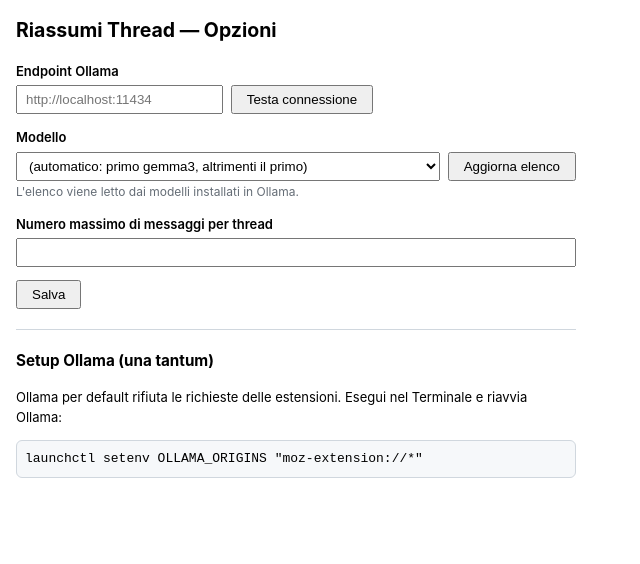
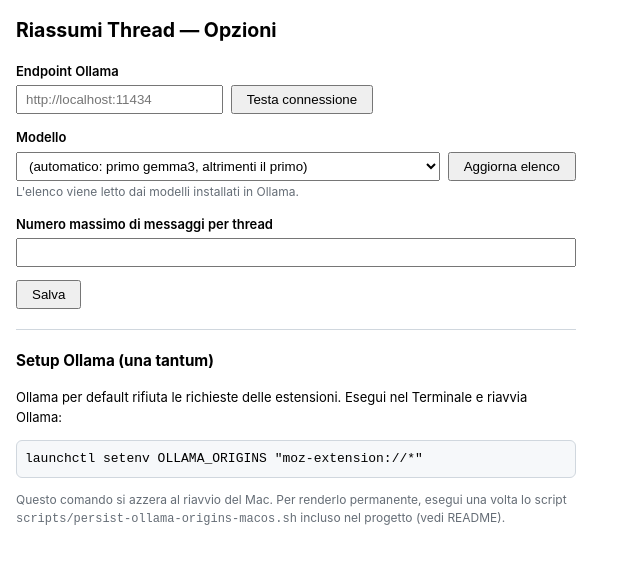
Before and after one commit to capazme/tb-thread-summarizer, a website with bundled scripts: page options/options.html in a window 1280 px wide. Shown: the whole page, without its empty margins (0-640 px from the left). Built offline with nearby package versions, Linux system fonts and the light colour scheme.

Commit message:
feat: persist OLLAMA_ORIGINS across macOS reboots via LaunchAgent script

```diff
--- a/options/options.html
+++ b/options/options.html
@@ -42,6 +42,7 @@
   <h3>Setup Ollama (una tantum)</h3>
   <p>Ollama per default rifiuta le richieste delle estensioni. Esegui nel Terminale e riavvia Ollama:</p>
   <pre>launchctl setenv OLLAMA_ORIGINS "moz-extension://*"</pre>
+  <p class="hint">Questo comando si azzera al riavvio del Mac. Per renderlo permanente, esegui una volta lo script <code>scripts/persist-ollama-origins-macos.sh</code> incluso nel progetto (vedi README).</p>
 
   <script type="module" src="options.js"></script>
 </body>
```
Also changed, not shown: README.md, 1 other file.
